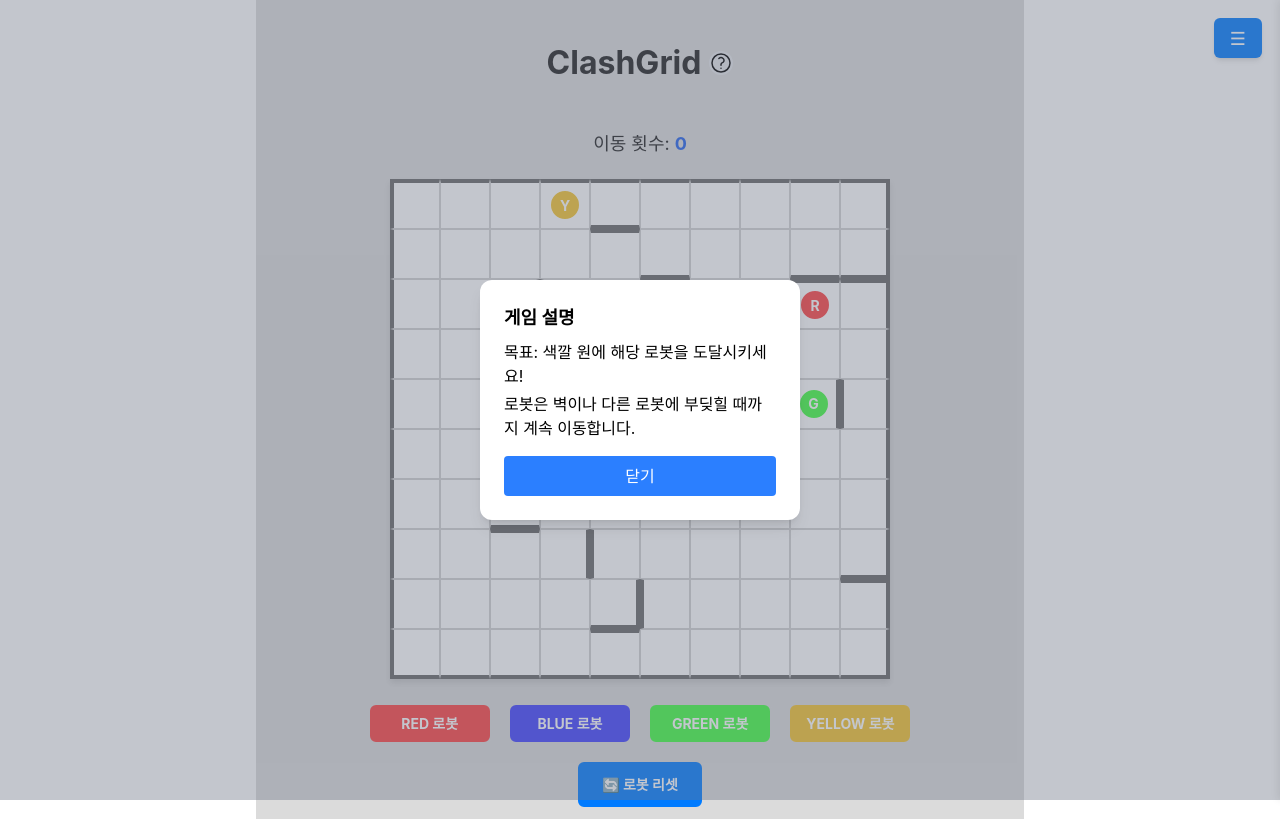
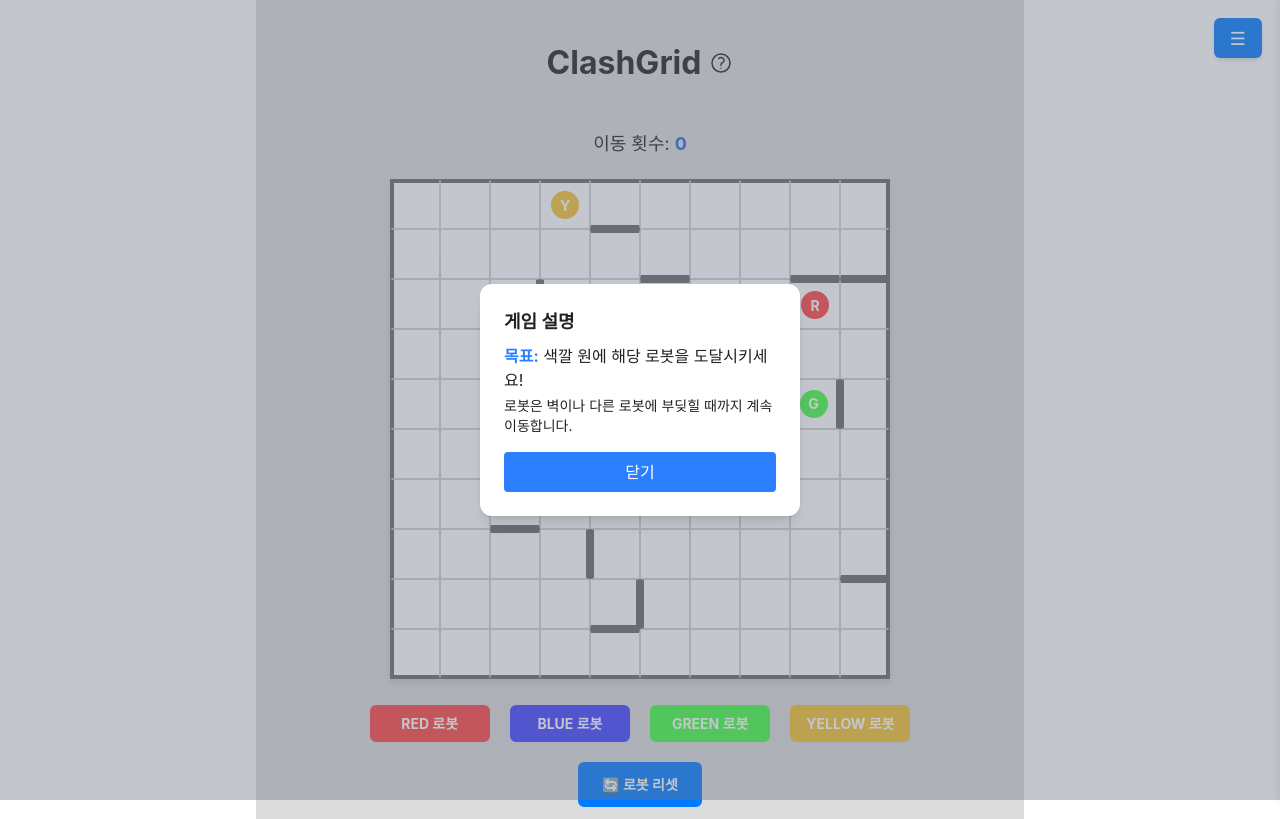
Before and after one commit to jms0802/myGame, a React (Vite) app in the folder web-client/: page / in a window 1280 px wide. Both pictures are taken after a click on the button "게임 설명". Built offline with nearby package versions, Linux system fonts and the light colour scheme; no server answers.

Commit message:
fix: 모달창 스타일 버그

```diff
--- a/web-client/src/components/Game/RicochetRobotGame.jsx
+++ b/web-client/src/components/Game/RicochetRobotGame.jsx
@@ -23,10 +23,11 @@ const ROBOT_COLORS = {
 const createInitialBoard = () => {
   const board = Array(BOARD_SIZE)
     .fill(null)
-    .map(() =>
-      Array(BOARD_SIZE)
-        .fill(null)
-        .map(() => ({ walls: [] })) // Set 대신 배열 사용
+    .map(
+      () =>
+        Array(BOARD_SIZE)
+          .fill(null)
+          .map(() => ({ walls: [] })) // Set 대신 배열 사용
     );
 
   // 외곽 벽 설정
@@ -303,16 +304,20 @@ const RicochetRobotGame = () => {
         let blocked = false;
         switch (direction) {
           case "up":
-            if (board[newY][newX].walls.includes(WALL_TYPES.TOP)) blocked = true;
+            if (board[newY][newX].walls.includes(WALL_TYPES.TOP))
+              blocked = true;
             break;
           case "down":
-            if (board[newY][newX].walls.includes(WALL_TYPES.BOTTOM)) blocked = true;
+            if (board[newY][newX].walls.includes(WALL_TYPES.BOTTOM))
+              blocked = true;
             break;
           case "left":
-            if (board[newY][newX].walls.includes(WALL_TYPES.LEFT)) blocked = true;
+            if (board[newY][newX].walls.includes(WALL_TYPES.LEFT))
+              blocked = true;
             break;
           case "right":
-            if (board[newY][newX].walls.includes(WALL_TYPES.RIGHT)) blocked = true;
+            if (board[newY][newX].walls.includes(WALL_TYPES.RIGHT))
+              blocked = true;
             break;
         }
 
@@ -516,7 +521,6 @@ const RicochetRobotGame = () => {
     };
 
     await saveRecord(record);
-
   };
 
   // 로봇 선택 시 하이라이트 계산
@@ -731,7 +735,11 @@ const RicochetRobotGame = () => {
             ClashGrid
           </h1>
           <button
-            className="ml-2 rounded-full bg-gray-200 hover:bg-gray-300 text-lg"
+            className="ml-2 rounded-full text-lg cursor-pointer"
+            style={{
+              background: "var(--main-board-bg)",
+              color: "var(--main-color)",
+            }}
             aria-label="게임 설명"
             onClick={() => setShowHelp(true)}
           >
@@ -759,12 +767,16 @@ const RicochetRobotGame = () => {
             onClick={() => setShowHelp(false)}
           >
             <div
-              className="bg-white rounded-xl shadow-lg p-6 w-full max-w-xs"
+              className="rounded-xl shadow-lg p-6 w-full max-w-xs"
+              style={{
+                background: "var(--modal-bg)",
+                color: "var(--main-color)",
+              }}
               onClick={(e) => e.stopPropagation()}
             >
               <h2 className="text-lg font-bold mb-2">게임 설명</h2>
-              <p className="mb-1">목표: 색깔 원에 해당 로봇을 도달시키세요!</p>
-              <p>로봇은 벽이나 다른 로봇에 부딪힐 때까지 계속 이동합니다.</p>
+              <p className="mb-1"><span className="font-bold text-blue-500">목표:</span> 색깔 원에 해당 로봇을 도달시키세요!</p>
+              <p className="text-sm">로봇은 벽이나 다른 로봇에 부딪힐 때까지 계속 이동합니다.</p>
               <button
                 className="mt-4 w-full py-2 bg-blue-500 text-white rounded hover:bg-blue-600 transition"
                 onClick={() => setShowHelp(false)}
--- a/web-client/src/pages/Profile.jsx
+++ b/web-client/src/pages/Profile.jsx
@@ -35,8 +35,7 @@ export default function Profile() {
     const fetchUserHistory = async () => {
       setRecordLoading(true);
       const history = await getRecords();
-      if(history)
-        setUserHistory(history.records);
+      if (history) setUserHistory(history.records);
 
       setRecordLoading(false);
     };
@@ -388,7 +387,7 @@ export default function Profile() {
                       : ""}
               </h2>
               <button
-                className="ml-2 rounded-full hover:bg-gray-300 text-base"
+                className="ml-2 rounded-full text-base"
                 aria-label="게임 기록 정보"
                 onClick={() => setShowHistoryInfo(true)}
               >
@@ -581,7 +580,7 @@ export default function Profile() {
                                             ? {
                                                 ...r,
                                                 isPublic: next,
-                                                expireAt: data.expireAt || null
+                                                expireAt: data.expireAt || null,
                                               }
                                             : r
                                         )
@@ -654,7 +653,10 @@ export default function Profile() {
 
       {/* 게임 기록 정보 모달 */}
       {showHistoryInfo && (
-        <div className="fixed inset-0 bg-gray-500/40 flex items-center justify-center z-50">
+        <div
+          className="fixed inset-0 bg-gray-500/40 flex items-center justify-center z-50"
+          onClick={() => setShowHistoryInfo(false)}
+        >
           <div
             className="bg-white rounded-lg p-6 max-w-md mx-4"
             style={{
@@ -701,9 +703,13 @@ export default function Profile() {
                   />
                 </svg>
                 <div>
-                  <p className="font-medium">자동 삭제</p>
-                  <p className="text-sm text-gray-600">
-                    게임 기록은 생성일로부터 <span className="font-bold text-red-500">15일 후 자동으로 삭제</span>됩니다.
+                  <p className="font-bold">자동 삭제</p>
+                  <p className="text-sm">
+                    게임 기록은 생성일로부터{" "}
+                    <span className="font-bold text-red-500">
+                      15일 후 자동으로 삭제
+                    </span>
+                    됩니다.
                   </p>
                 </div>
               </div>
@@ -723,20 +729,12 @@ export default function Profile() {
                   />
                 </svg>
                 <div>
-                  <p className="font-medium">기록 보존</p>
-                  <p className="text-sm text-gray-600">
+                  <p className="font-bold">기록 보존</p>
+                  <p className="text-sm">
                     기록 상세보기를 통해 원하는 기록을 보존합니다.
                   </p>
                 </div>
               </div>
-            </div>
-            <div className="mt-6 text-center">
-              <button
-                onClick={() => setShowHistoryInfo(false)}
-                className="px-4 py-2 bg-blue-500 text-white rounded-lg hover:bg-blue-600 transition-colors"
-              >
-                확인
-              </button>
             </div>
           </div>
         </div>
```
